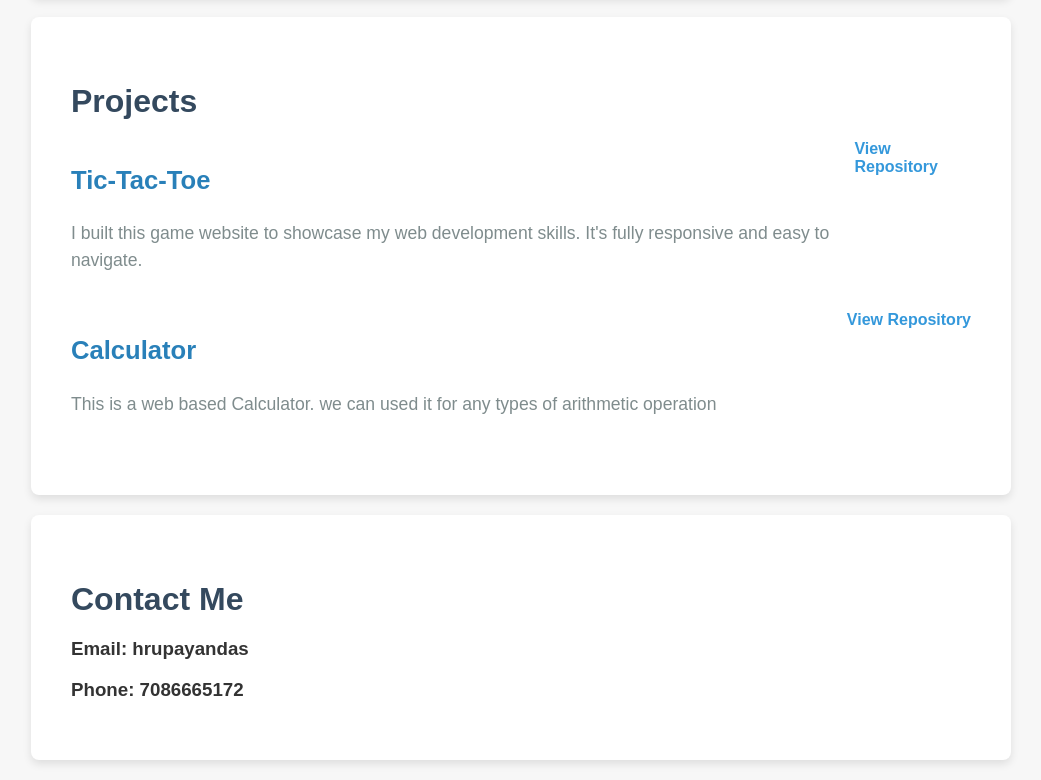
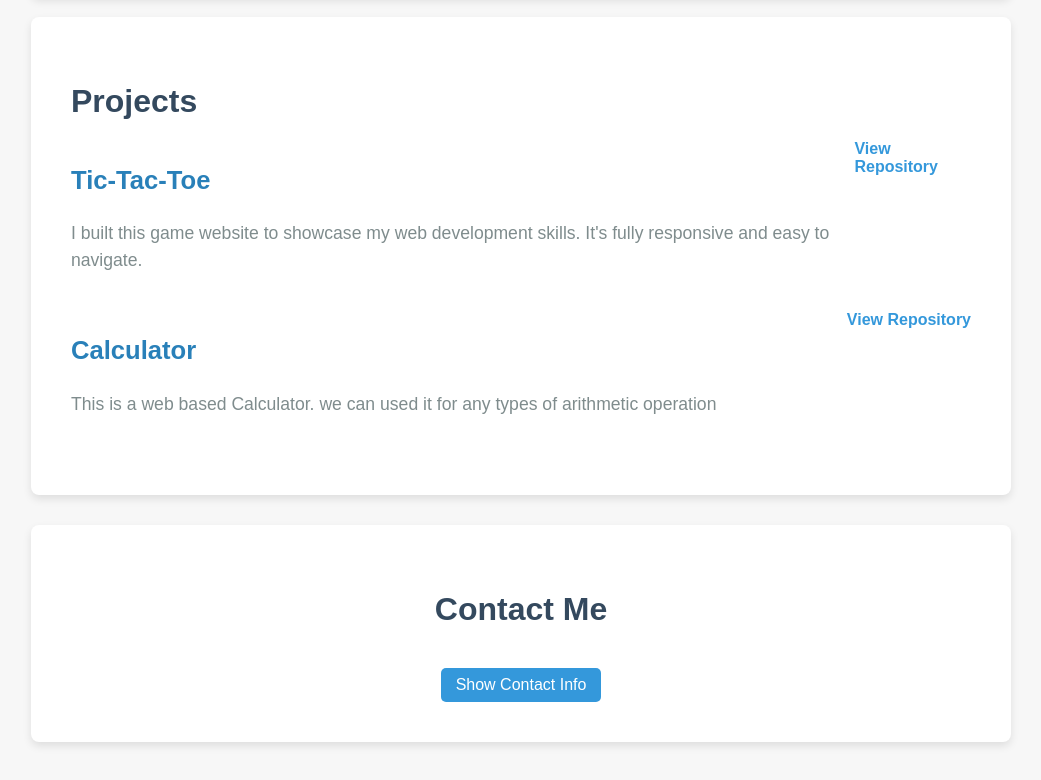
Before and after one commit to rupayand97/firstprojectmanagement, a plain HTML site: page index.html in a window 1280 px wide. Shown: the part 1031-1811 px from the top of the page, without its empty margins (119-1160 px from the left). Drawn offline with Linux system fonts and the light colour scheme.

Commit message:
clickable contact button

```diff
--- a/index.html
+++ b/index.html
@@ -99,7 +99,37 @@
             color: #7f8c8d;
             line-height: 1.5;
         }
-
+        #contact {
+            display: flex;
+            flex-direction: column;
+            align-items: center;
+            margin-top: 30px;
+        }
+        #contact button {
+            padding: 8px 15px;
+            background-color: #3498db;
+            color: white;
+            border: none;
+            border-radius: 5px;
+            cursor: pointer;
+            font-size: 1em;
+            transition: background-color 0.3s ease, transform 0.3s ease;
+            margin-top: 20px;
+        }
+        #contact button:hover {
+            background-color: #2980b9;
+            transform: scale(1.05);
+        }
+        .contact-info {
+            display: none;
+            margin-top: 20px;
+            text-align: center;
+        }
+        .contact-info p {
+            font-size: 1.2em;
+            margin: 5px 0;
+            color: #555;
+        }
 
     </style>
   </head>
@@ -148,13 +178,24 @@
 
     <section id="contact">
         <h2>Contact Me</h2>
-        <h3>Email: hrupayandas</h3>
-        <h3>Phone: 7086665172</h3>
+        <button onclick="toggleContactInfo()">Show Contact Info</button>
+        <div class="contact-info" id="contact-info">
+            <p>Email: hrupayandas@gmail.com</p>
+            <p>Phone: 7086665172</p>
+        </div>
     </section>
 
 
   </body>
   <script >
+     function toggleContactInfo() {
+            var contactInfo = document.getElementById("contact-info");
+            if (contactInfo.style.display === "none" || contactInfo.style.display === "") {
+                contactInfo.style.display = "block";
+            } else {
+                contactInfo.style.display = "none";
+            }
+        }
 
         function highlightSkill(skill) {
             skill.style.backgroundColor = "#ecf0f1";
```
